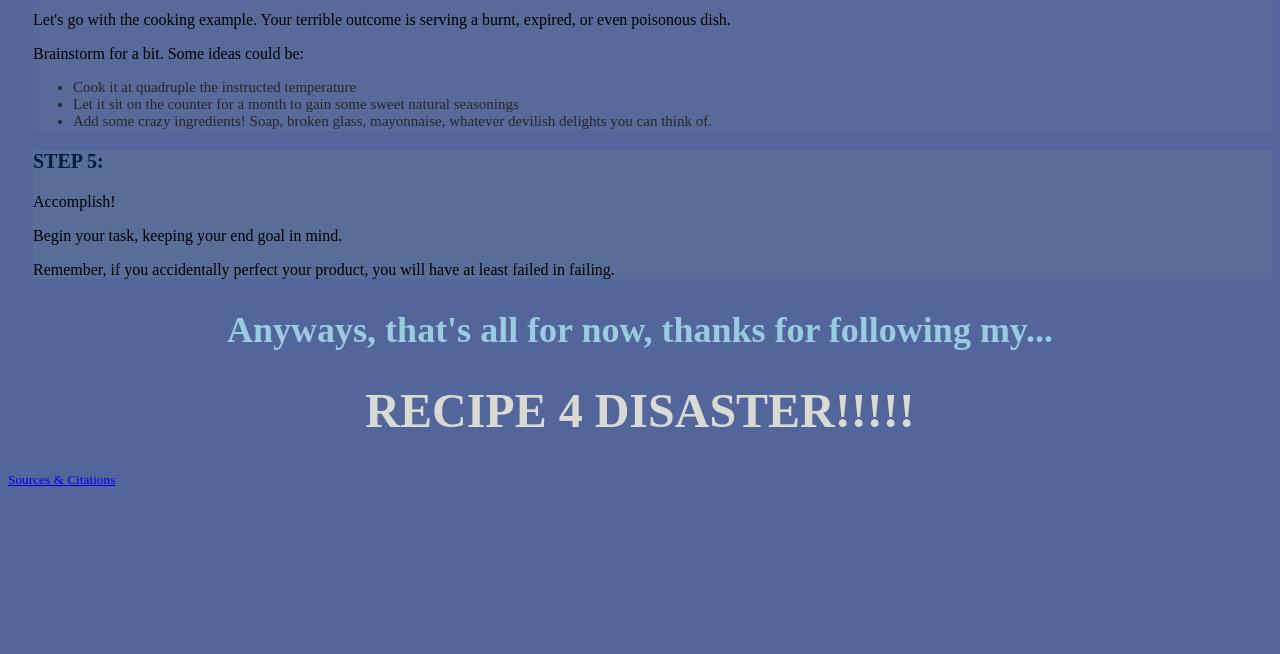
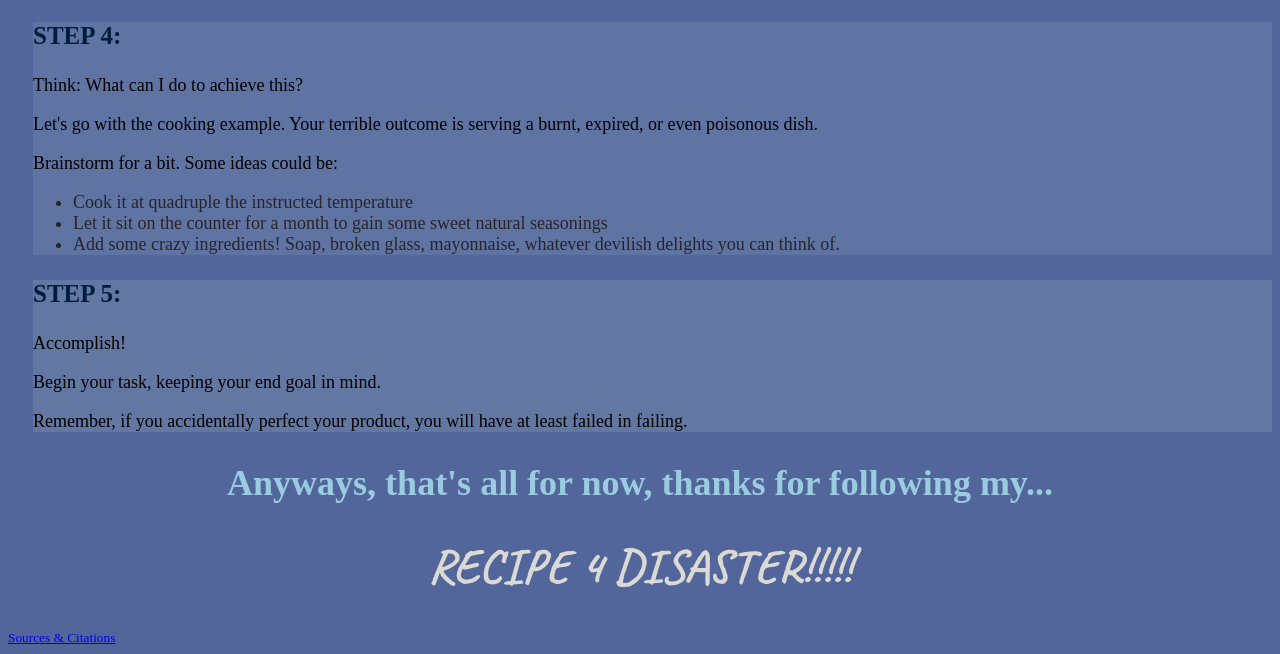
Before and after one commit to IACS-26-27/web-design-1-recipe-assignment-cereal3000, a website: page index.html in a window 1280 px wide. Shown: the part 785-1439 px from the top of the page. Before the commit the page ends 1281 px from the top, so only its background shows below. Drawn offline with Linux system fonts and the light colour scheme.

Commit message:
used ai slop :O

```diff
--- a/index.html
+++ b/index.html
@@ -5,6 +5,12 @@
     <meta name="viewport" content="width=device-width, initial-scale=1">
     <meta name="description" content="My recipe.">
     <title>tab title</title>
+    <!-- AI-generated content starts here -->
+    <!-- Student prompt: "Please use the # Caveat font from Google Fonts and use it for my h1 heading." -->
+    <link rel="preconnect" href="https://fonts.googleapis.com">
+    <link rel="preconnect" href="https://fonts.gstatic.com" crossorigin>
+    <link href="https://fonts.googleapis.com/css2?family=Caveat:wght@400;700&display=swap" rel="stylesheet">
+    <!-- AI-generated content ends here -->
     <link rel="stylesheet" type="text/css" href="styles.css">
   </head>
   <body>
--- a/styles.css
+++ b/styles.css
@@ -1,4 +1,4 @@
-/* these are the variables I had to add for color and if you couldn't tell, I don't like it */
+/* these are the variables I had to add for color*/
 :root {
 --idontlikethis: rgb(83, 102, 155);
 --idislikethis: rgb(219, 217, 212);
@@ -10,6 +10,10 @@
 h1 {
   text-align: center;
   font-size: 48px;
+  /* AI-generated code starts here (As instructed in fonts tutorial) */
+    /* Student prompt: "Please use the # Caveat font from Google Fonts and use it for my h1 heading." */
+  font-family: "Caveat", cursive;
+  /* AI-generated code ends here */
   color: var(--idislikethis);
 }
 
@@ -20,17 +24,17 @@ h2 {
 }
 
 h3 {
-  font-size: 20px;
+  font-size: 25px;
   color: var(--idespisethis);
 }
 
 li {
-  font-size: 15px;
+  font-size: 18px;
   color: var(--okaymaybenotdespisebutidontlikeit);
 }
 
 p {
-  font-size: 16px;
+  font-size: 18px;
 }
 
 body {
@@ -53,11 +57,11 @@ body {
 }
 
 .step4 {
-  background-color: rgba(112, 131, 144, 0.15);
+  background-color: rgba(170, 196, 213, 0.15);
   margin-left: 25px;
 }
 
 .step5 {
-  background-color: rgba(123, 149, 139, 0.15);
+  background-color: rgba(181, 213, 201, 0.15);
   margin-left: 25px;
 }
```
Also changed, not shown: citations.html (+2 -1 lines), README.md.
